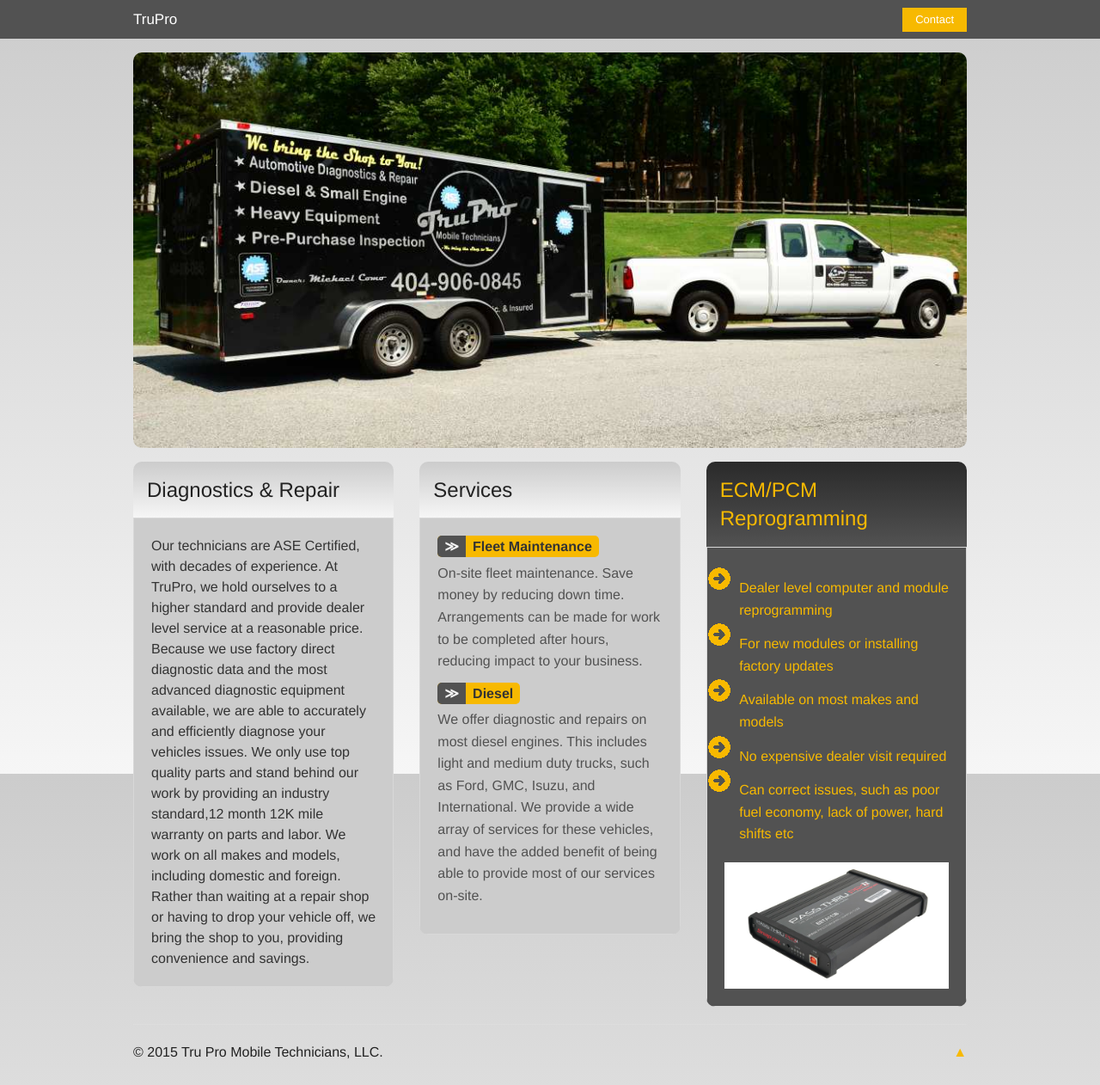
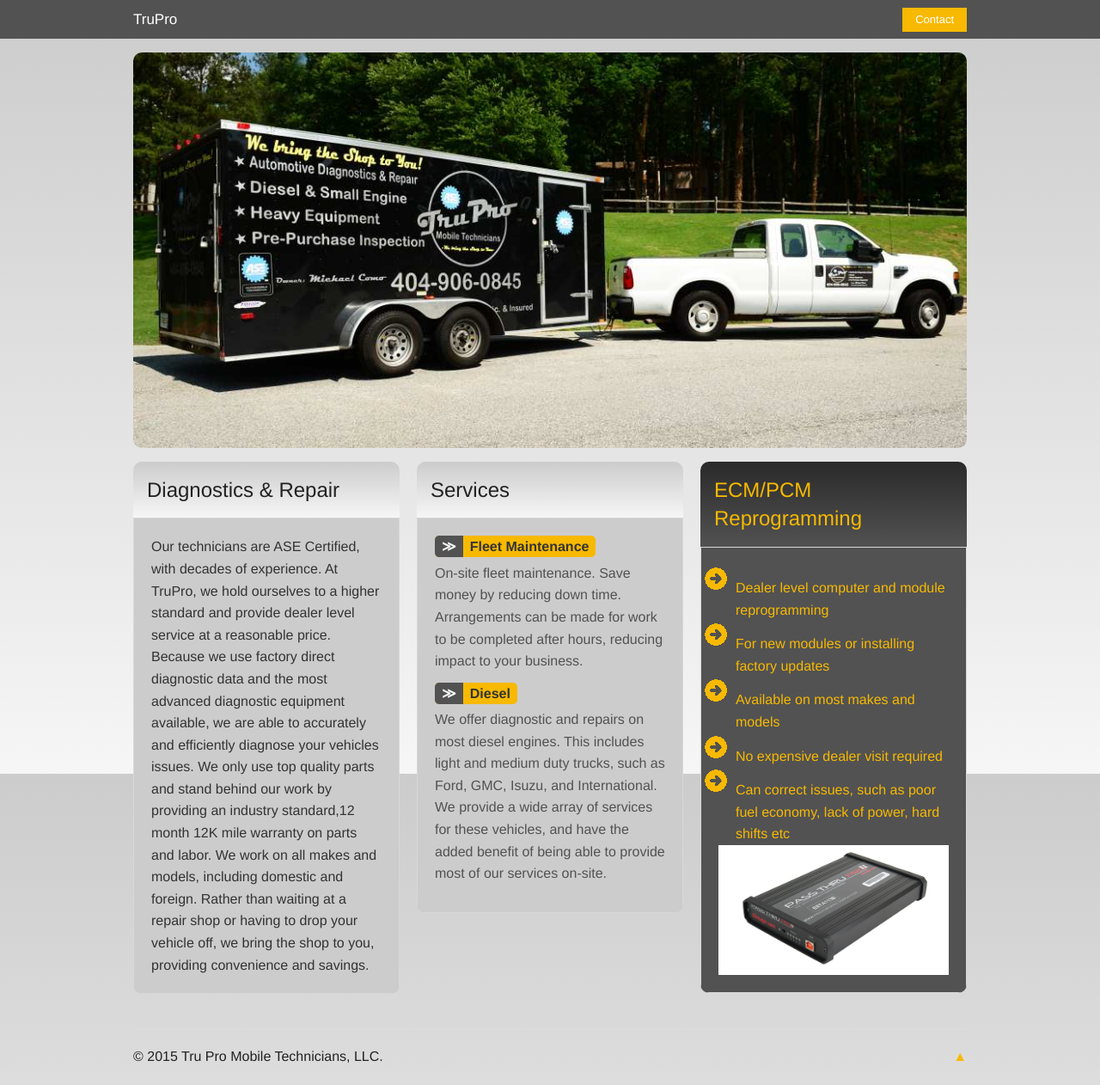
Before and after one commit to trupromobile/trupromobile.github.io, a Jekyll site: the page built from index.html, in a window 1280 px wide. Shown: the whole page at 86% size. Built offline with Jekyll 4.4.1, drawn with Linux system fonts in a browser that asks for light colours.

Commit message:
Improve home panel layout

```diff
--- a/index.html
+++ b/index.html
@@ -10,13 +10,15 @@ title:
 </div>
 
 <div class="row">
-    <div class="column small-12 medium-6 large-4">
+    <div class="column small-12">
+        <ul class="small-block-grid-1 medium-block-grid-2 large-block-grid-3">
+            <li>
                 <div class="infoBox">
                     <h2 class="silverGradient infoBox__header">Diagnostics &amp; Repair</h2>
                     <div class="panel infoBox__content lightGreyBG">Our technicians are ASE Certified, with decades of experience. At TruPro, we hold ourselves to a higher standard and provide dealer level service at a reasonable price. Because we use factory direct diagnostic data and the most advanced diagnostic equipment available, we are able to accurately and efficiently diagnose your vehicles issues. We only use top quality parts and stand behind our work by providing an industry standard,12 month 12K mile warranty on parts and labor. We work on all makes and models, including domestic and foreign. Rather than waiting at a repair shop or having to drop your vehicle off, we bring the shop to you, providing convenience and savings. </div>
                 </div>
-    </div>
-    <div class="column small-12 medium-6 large-4 infoBox">
+            </li>
+            <li>
                 <div class="infoBox">
                     <h2 class="silverGradient infoBox__header">Services</h2>
                     <div class="panel infoBox__content lightGreyBG">
@@ -28,8 +30,8 @@ title:
                         </dl>
                     </div>
                 </div>
-    </div>
-    <div class="column small-12 medium-6 large-4 infoBox">
+            </li>
+            <li>
                 <div class="infoBox">
                     <h2 class="greyGradient infoBox__header yellow">ECM/PCM Reprogramming</h2>
                     <div class="panel infoBox__content greyBG yellow">
@@ -43,6 +45,8 @@ title:
                         <img src="/images/passthruproii.jpg" alt="ECM programming">
                     </div>
                 </div>
+            </li>
+        </ul>
     </div>
 </div>
 
```
Lines whose indentation alone changed are shown as unchanged.
